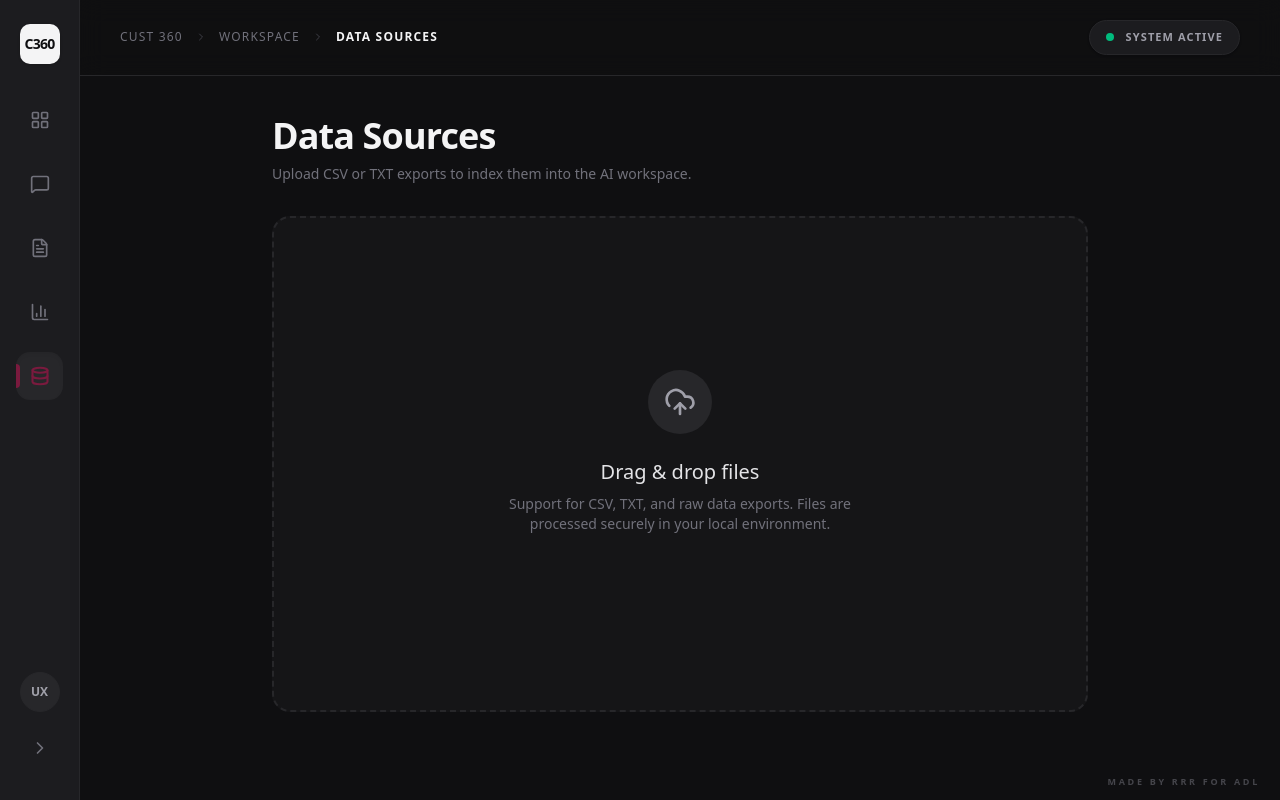
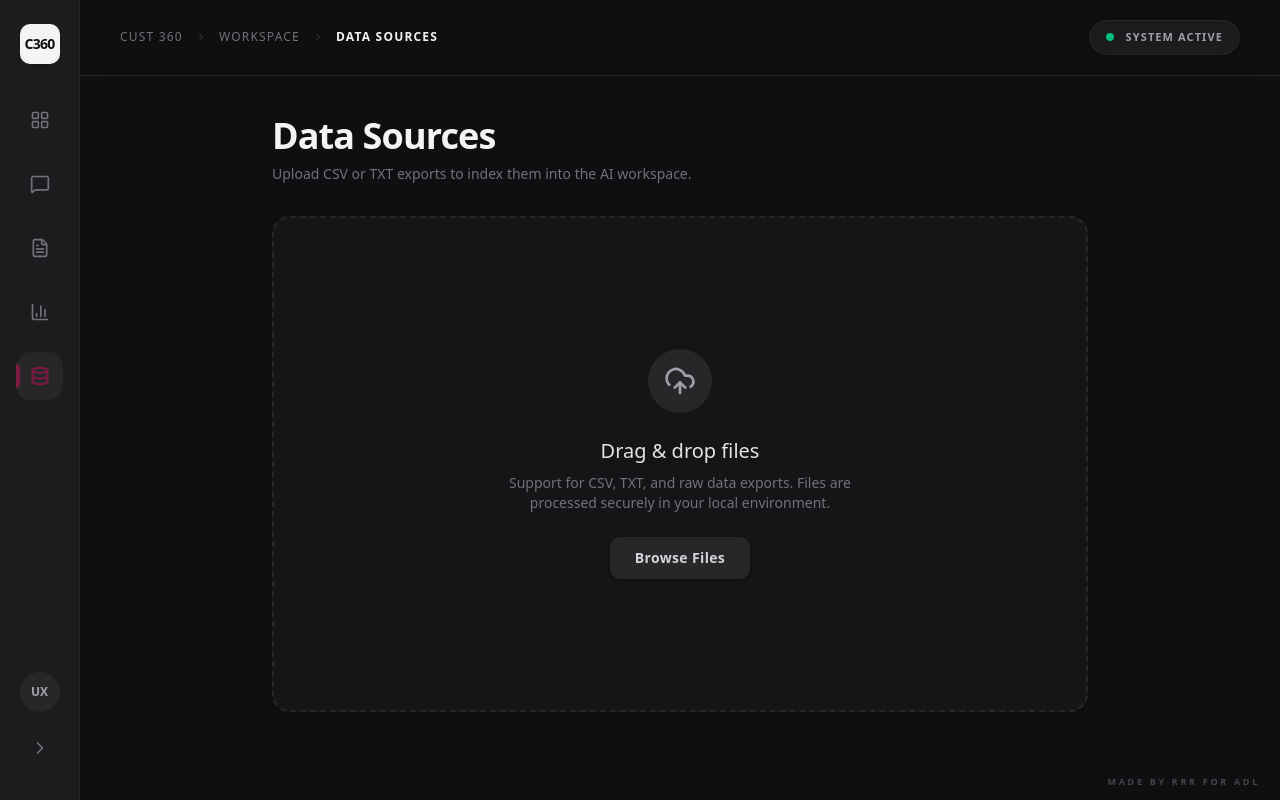
Before and after one commit to saadahmed263/cust-360-dashboard, a Next.js app: page / in a window 1280 px wide. Both pictures are taken after a click on the button 39 px from the left and 376 px from the top of the page. Built offline with nearby package versions, Linux system fonts and the light colour scheme.

Commit message:
Updated page.tsx

```diff
--- a/app/page.tsx
+++ b/app/page.tsx
@@ -11,6 +11,7 @@ export default function Page() {
   const [isBooting, setIsBooting] = useState(true)
   const [isSidebarExpanded, setIsSidebarExpanded] = useState(false)
   const messagesEndRef = useRef<HTMLDivElement>(null)
+  const fileInputRef = useRef<HTMLInputElement>(null)
 
   const [isDragging, setIsDragging] = useState(false)
   const [uploadedFiles, setUploadedFiles] = useState<File[]>([])
@@ -93,6 +94,14 @@ export default function Page() {
       setUploadedFiles(prev => [...prev, ...Array.from(e.dataTransfer.files)]);
     }
   }
+
+  const handleFileSelect = (e: React.ChangeEvent<HTMLInputElement>) => {
+    if (e.target.files && e.target.files.length > 0) {
+      setUploadedFiles(prev => [...prev, ...Array.from(e.target.files as FileList)]);
+    }
+    if (fileInputRef.current) fileInputRef.current.value = '';
+  }
+
   const removeFile = (idxToRemove: number) => {
     setUploadedFiles(prev => prev.filter((_, idx) => idx !== idxToRemove));
   }
@@ -293,6 +302,11 @@ export default function Page() {
                 <div className={`w-16 h-16 rounded-full flex items-center justify-center mb-6 transition-colors duration-300 ${isDragging ? 'bg-[#7A1A3E]/20 text-[#7A1A3E]' : 'bg-[#27272A] text-zinc-400'}`}><UploadCloud className="w-8 h-8" /></div>
                 <h3 className="text-xl font-medium text-zinc-200 mb-2">{isDragging ? 'Drop files here' : 'Drag & drop files'}</h3>
                 <p className="text-zinc-500 text-sm mb-6 text-center max-w-sm">Support for CSV, TXT, and raw data exports. Files are processed securely in your local environment.</p>
+
+                <input type="file" multiple className="hidden" ref={fileInputRef} onChange={handleFileSelect} />
+                <button onClick={() => fileInputRef.current?.click()} className="px-6 py-2.5 bg-[#27272A] hover:bg-[#7A1A3E] text-zinc-300 hover:text-white rounded-lg text-sm font-semibold tracking-wide transition-colors border border-[#27272A] hover:border-[#7A1A3E] shadow-sm">
+                  Browse Files
+                </button>
               </div>
               {uploadedFiles.length > 0 && (
                 <div className="bg-[#1C1C1F] border border-[#27272A] rounded-2xl p-6 mt-2 animate-in slide-in-from-bottom-4 duration-300">
```
